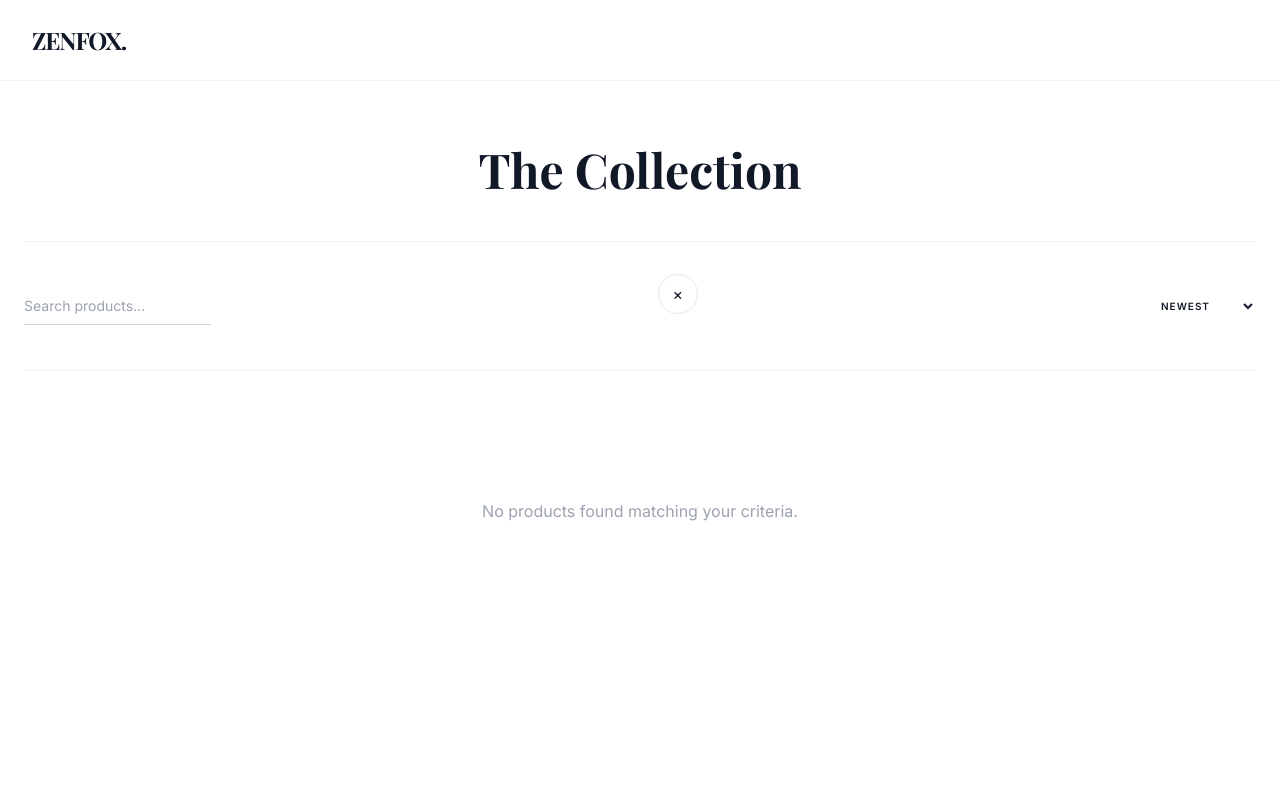
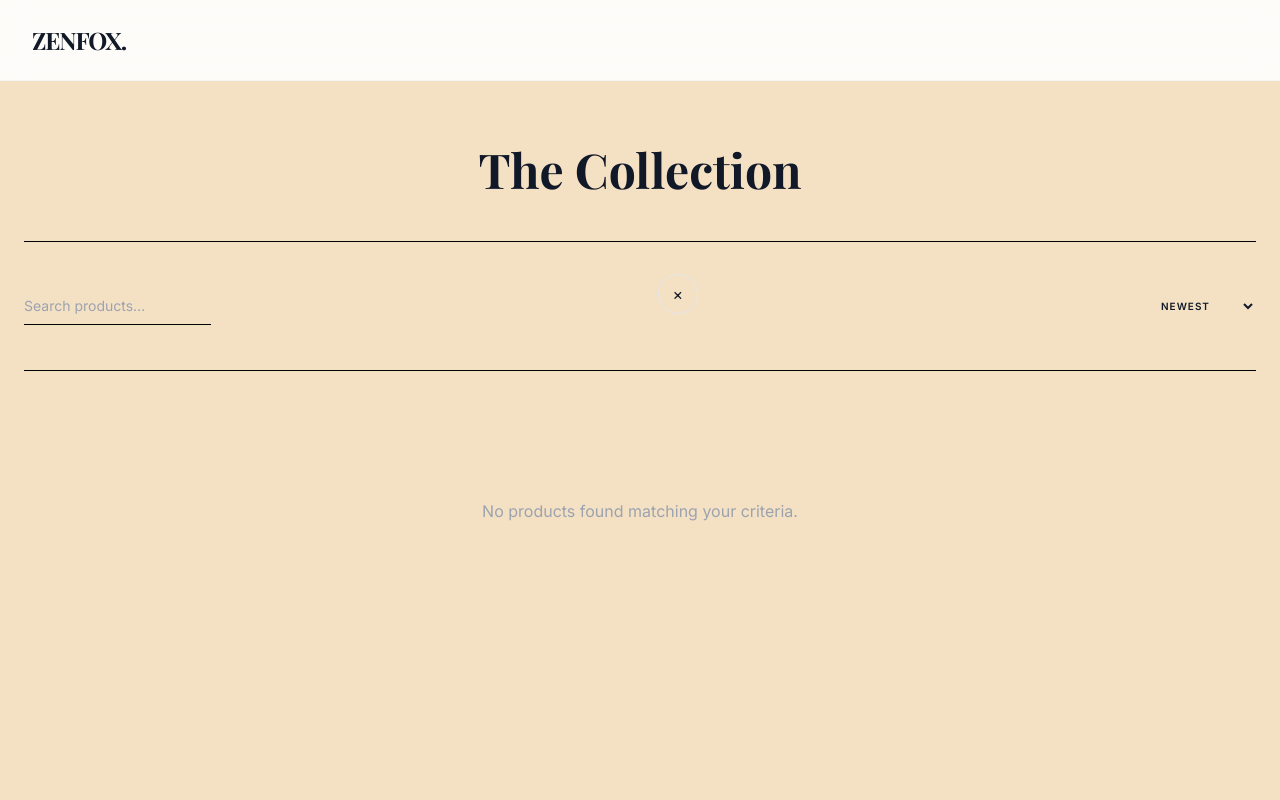
Before and after one commit to Hasan-cas/ecom, a Flask app: page /products in a window 1280 px wide. Run offline with Flask 3, Linux system fonts and the light colour scheme; data that the repository does not hold is empty; some libraries are stand-ins or nearby versions.

Commit message:
Update products.html

```diff
--- a/templates/products.html
+++ b/templates/products.html
@@ -7,8 +7,7 @@
     <script src="https://cdn.tailwindcss.com"></script>
     <link href="https://fonts.googleapis.com/css2?family=Playfair+Display:wght@700&family=Inter:wght@300;400;600&display=swap" rel="stylesheet">
     <style>
-        :root { --forest: #1a2b1a; }
-        body { font-family: 'Inter', sans-serif; -webkit-font-smoothing: antialiased; }
+        body { font-family: 'Inter', sans-serif; -webkit-font-smoothing: antialiased; background-color:#F4E1C4; }
         .serif { font-family: 'Playfair Display', serif; }
 
         .active-filter {
@@ -38,22 +37,22 @@
         }
     </style>
 </head>
-<body class="bg-white text-gray-900 min-h-screen">
+<body class="text-gray-900 min-h-screen">
 
     <nav class="flex items-center justify-between px-8 py-6 border-b border-gray-100 sticky top-0 bg-white/90 backdrop-blur-md z-50">
-        <a href="/" class="text-2xl font-bold tracking-tighter serif text-forest no-underline">ZENFOX.</a>
+        <a href="/" class="text-2xl font-bold tracking-tighter serif no-underline">ZENFOX.</a>
     </nav>
 
     <header class="pt-16 pb-8 text-center">
-        <h1 class="serif text-5xl text-forest mb-4">The Collection</h1>
+        <h1 class="serif text-5xl  mb-4">The Collection</h1>
     </header>
 
     <section class="container mx-auto px-6 mb-12">
-        <div class="flex flex-col md:flex-row justify-between items-center gap-6 border-y border-gray-100 py-8">
+        <div class="flex flex-col md:flex-row justify-between items-center gap-6 border-y border-black py-8">
 
             <div class="relative w-full md:w-64">
                 <input type="text" id="search-input" placeholder="Search products..."
-                    class="w-full border-b border-gray-300 py-2 focus:border-forest outline-none text-sm transition bg-transparent">
+                    class="w-full border-b border-black py-2 focus:border-forest outline-none text-sm transition bg-transparent">
             </div>
 
             <div class="flex flex-col items-center w-full gap-6">
```
